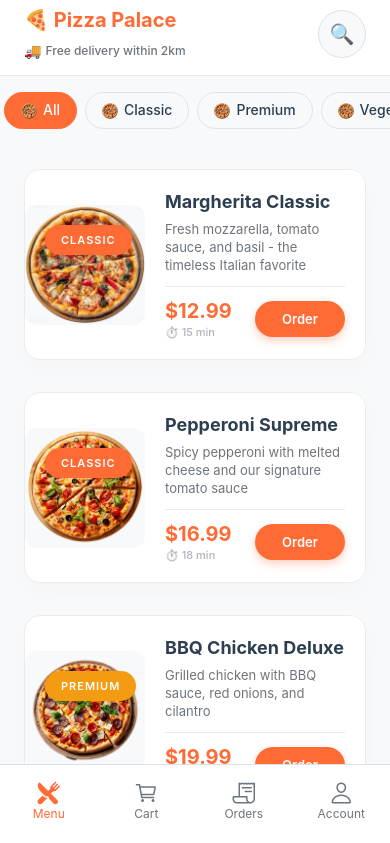
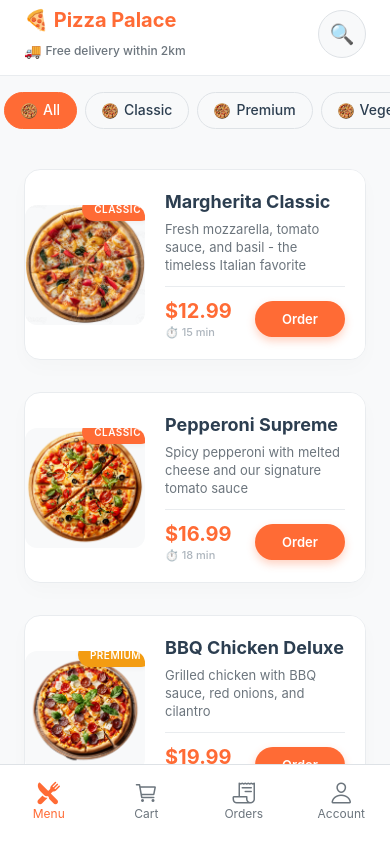
Before and after one commit to Asror-hub/pizza-app, a React Native app: screen /Home in a window 390 px wide. Shown: the top 843 px of the page. Built offline with nearby package versions, Linux system fonts and the light colour scheme.

Commit message:
Moved category badge to top-right corner to avoid covering pizza image

```diff
--- a/src/components/PizzaCard.tsx
+++ b/src/components/PizzaCard.tsx
@@ -43,8 +43,8 @@ const PizzaImage = styled.Image`
 
 const CategoryBadge = styled.View<{ category: string }>`
   position: absolute;
-  top: 20px;
-  left: 20px;
+  top: -8px;
+  right: -8px;
   background-color: ${(props: { category: string }) => {
     switch (props.category) {
       case 'classic': return theme.colors.primary;
@@ -54,8 +54,8 @@ const CategoryBadge = styled.View<{ category: string }>`
       default: return theme.colors.primary;
     }
   }};
-  padding: 8px 16px;
-  border-radius: 20px;
+  padding: 6px 12px;
+  border-radius: 16px;
   shadow-color: ${theme.colors.shadowDark};
   shadow-offset: 0px 2px;
   shadow-opacity: 0.2;
@@ -64,11 +64,11 @@ const CategoryBadge = styled.View<{ category: string }>`
 `;
 
 const CategoryText = styled.Text`
-  font-size: 11px;
+  font-size: 10px;
   font-weight: 600;
   color: ${theme.colors.textInverse};
   text-transform: uppercase;
-  letter-spacing: 1px;
+  letter-spacing: 0.5px;
 `;
 
 const ContentContainer = styled.View`
```
